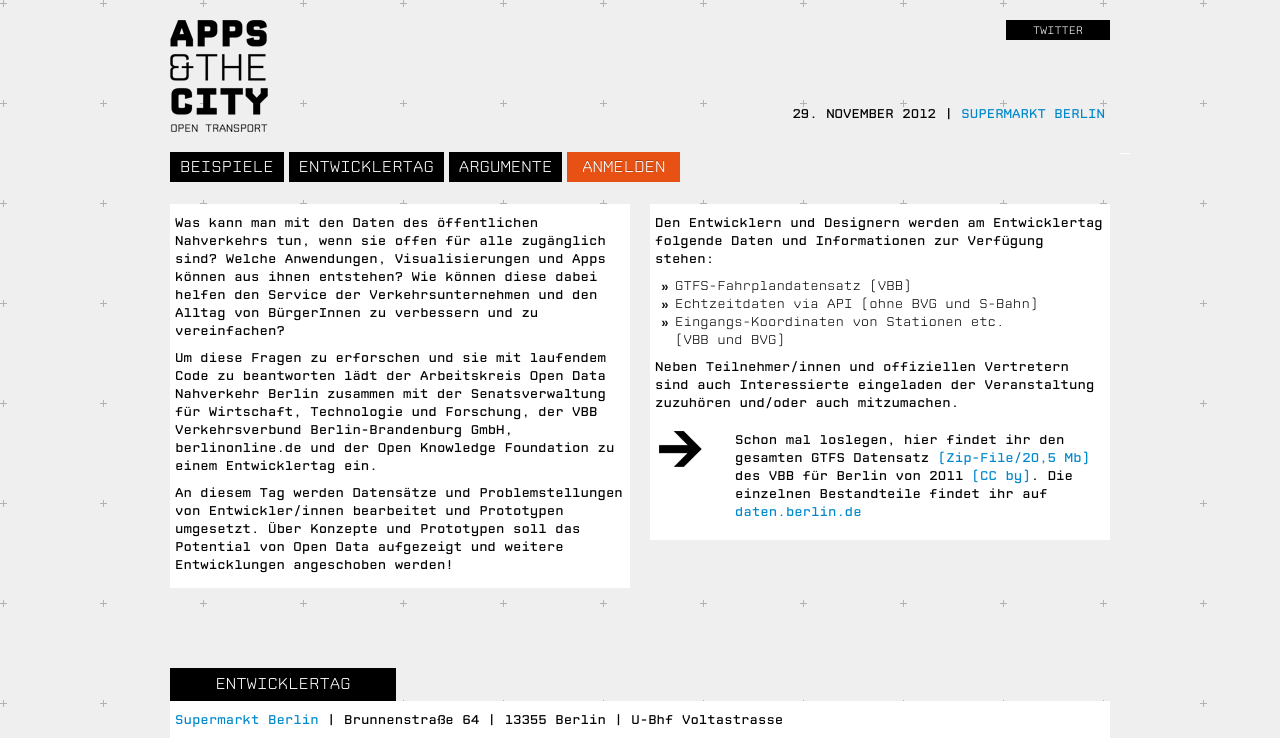
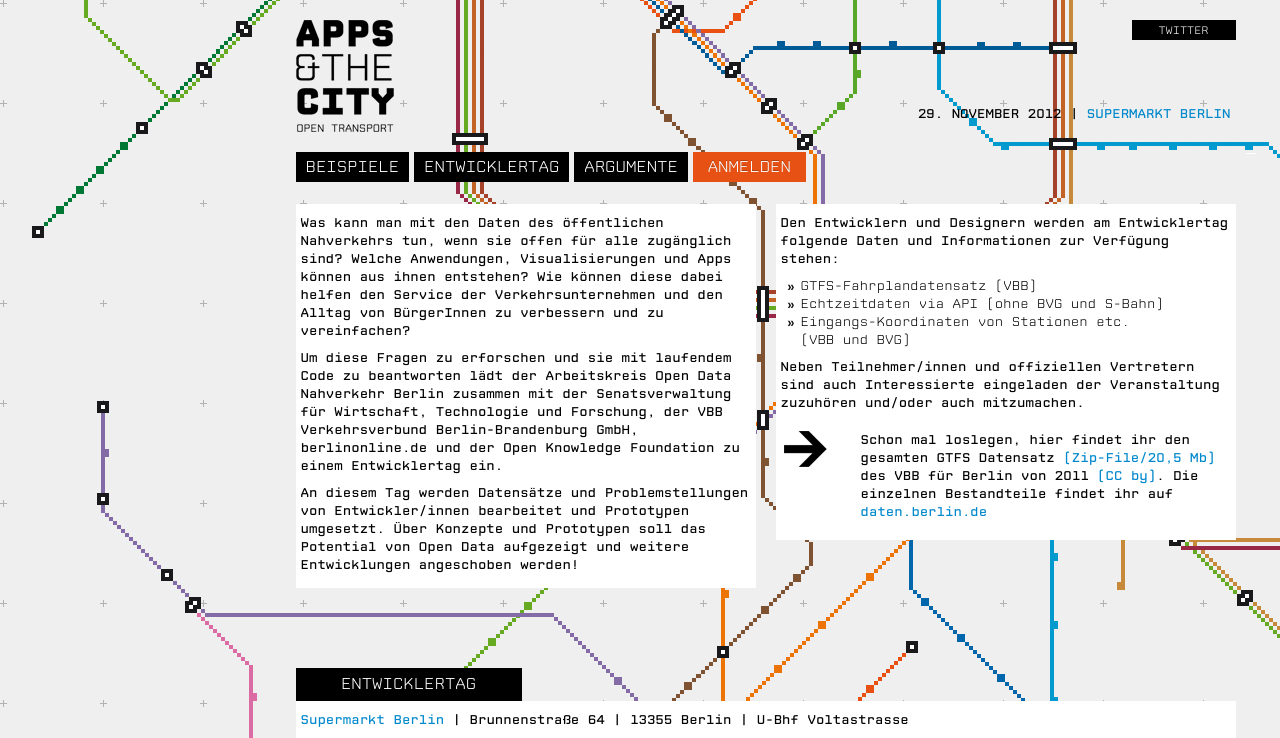
Before and after one commit to okfde/berlin.appsandthecity, a Jekyll site: the page built from index.html, in a window 1280 px wide. Shown: the top 738 px of the page. Built offline with Jekyll 4.4.1, drawn with Linux system fonts in a browser that asks for light colours; nearby versions of some CDN libraries; Markdown is read by kramdown in place of the engine named in the settings; grey boxes are pictures that could not be loaded.

Commit message:
Updated css/style.css

```diff
--- a/css/style.css
+++ b/css/style.css
@@ -62,10 +62,7 @@
 
 }
 
-html {
-  margin: 0 auto;
-  background: transparent url(../img/background2.png) -3px top repeat-y;
-}
+
 
 body {
   background: #efefef url(../img/kreuz-muster_100x100.png) repeat;
@@ -75,8 +72,10 @@ body {
 
 #wrapper {
   clear: both;
-  width: 980px;
+  width: 1531px;
   margin: 0 auto;
+  background: transparent url(../img/background2.png) -3px top repeat-y;
+
 
 }
 
```
